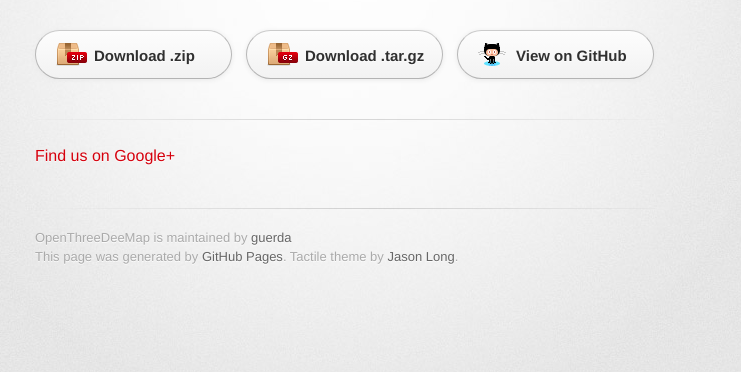
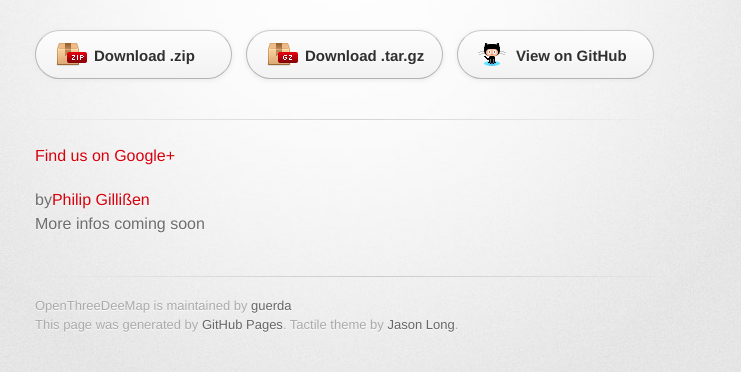
Before and after one commit to guerda/OpenThreeDeeMap, a plain HTML site: page index.html in a window 1280 px wide. Shown: the part 158-530 px from the top of the page, without its empty margins (295-1036 px from the left). Drawn offline with Linux system fonts and the light colour scheme; a web font is replaced by a local one.

Commit message:
Index HTML
Google+ author reference.

```diff
--- a/index.html
+++ b/index.html
@@ -32,6 +32,9 @@
 
         <section id="main_content">
           <p><a href="https://plus.google.com/110354322063040194334" rel="publisher">Find us on Google+</a></p>
+          <div class="article">by<a href="https://plus.google.com/u/0/104888351639640057454/" rel="author">Philip Gillißen</a><br />
+            More infos coming soon
+          </div>
         </section>
 
         <footer>
```
